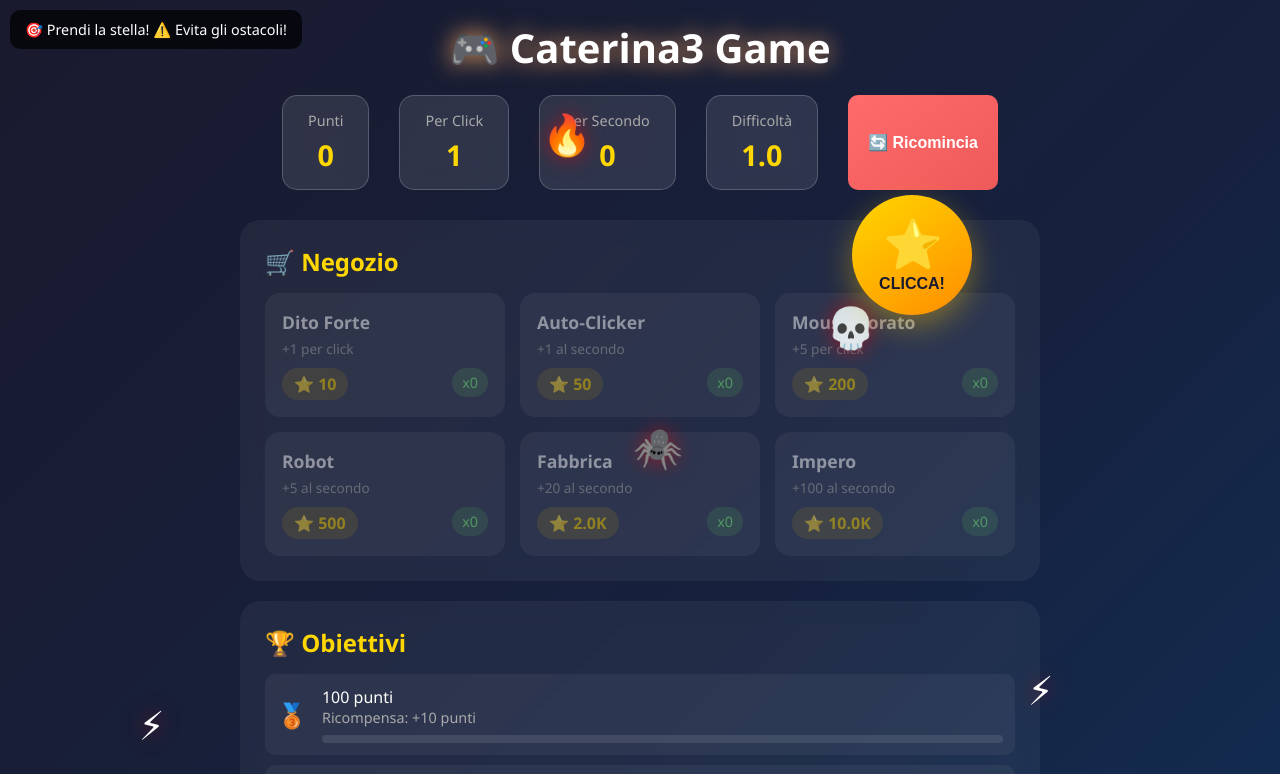
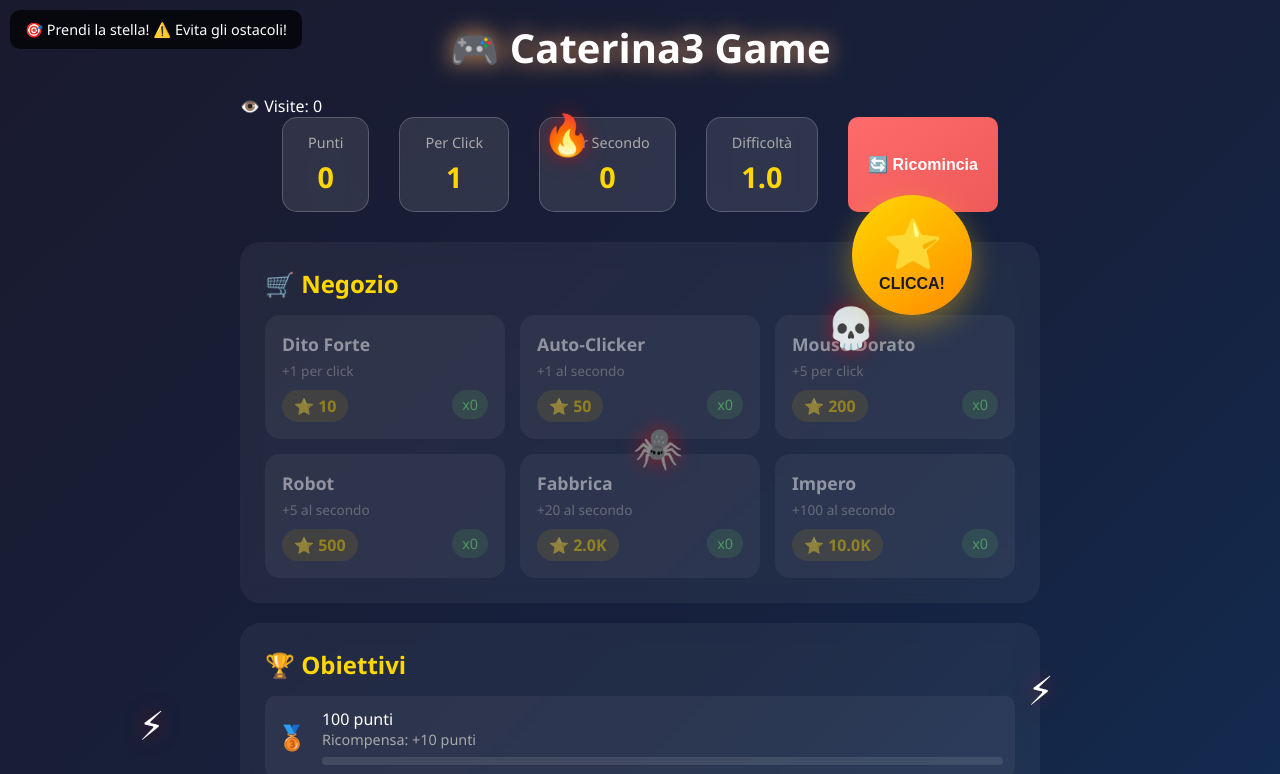
Before and after one commit to Cate159/syte, a website: page index.html in a window 1280 px wide. Shown: the top 774 px of the page. Drawn offline with Linux system fonts and the light colour scheme; no server answers.

Commit message:
Auto update

```diff
--- a/index.html
+++ b/index.html
@@ -9,6 +9,10 @@
 <body>
     <div class="container">
         <h1>🎮 Caterina3 Game</h1>
+
+        <div class="visit-counter">
+            👁️ Visite: <span id="visitCount">0</span>
+        </div>
 
         <div class="stats">
             <div class="stat">
```
